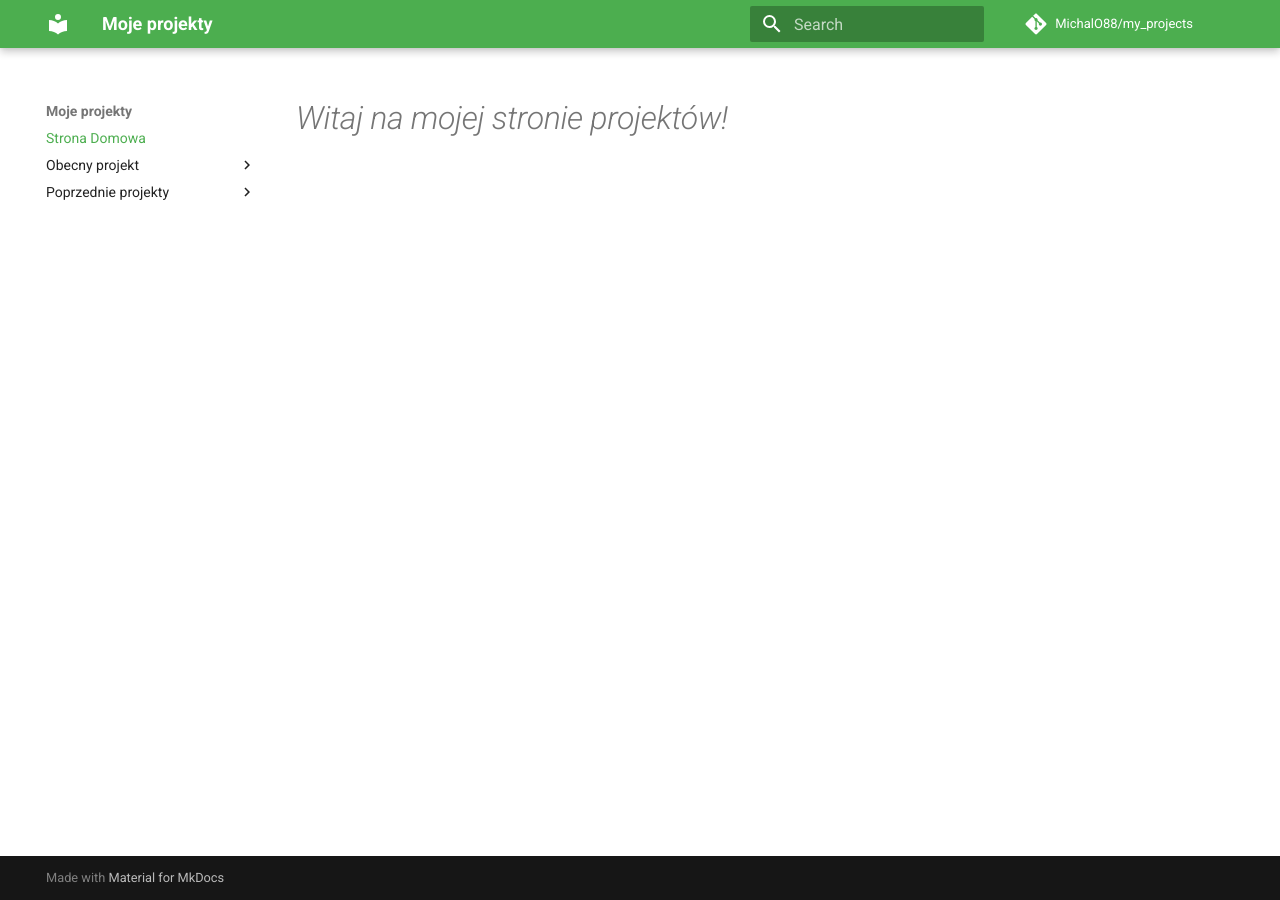
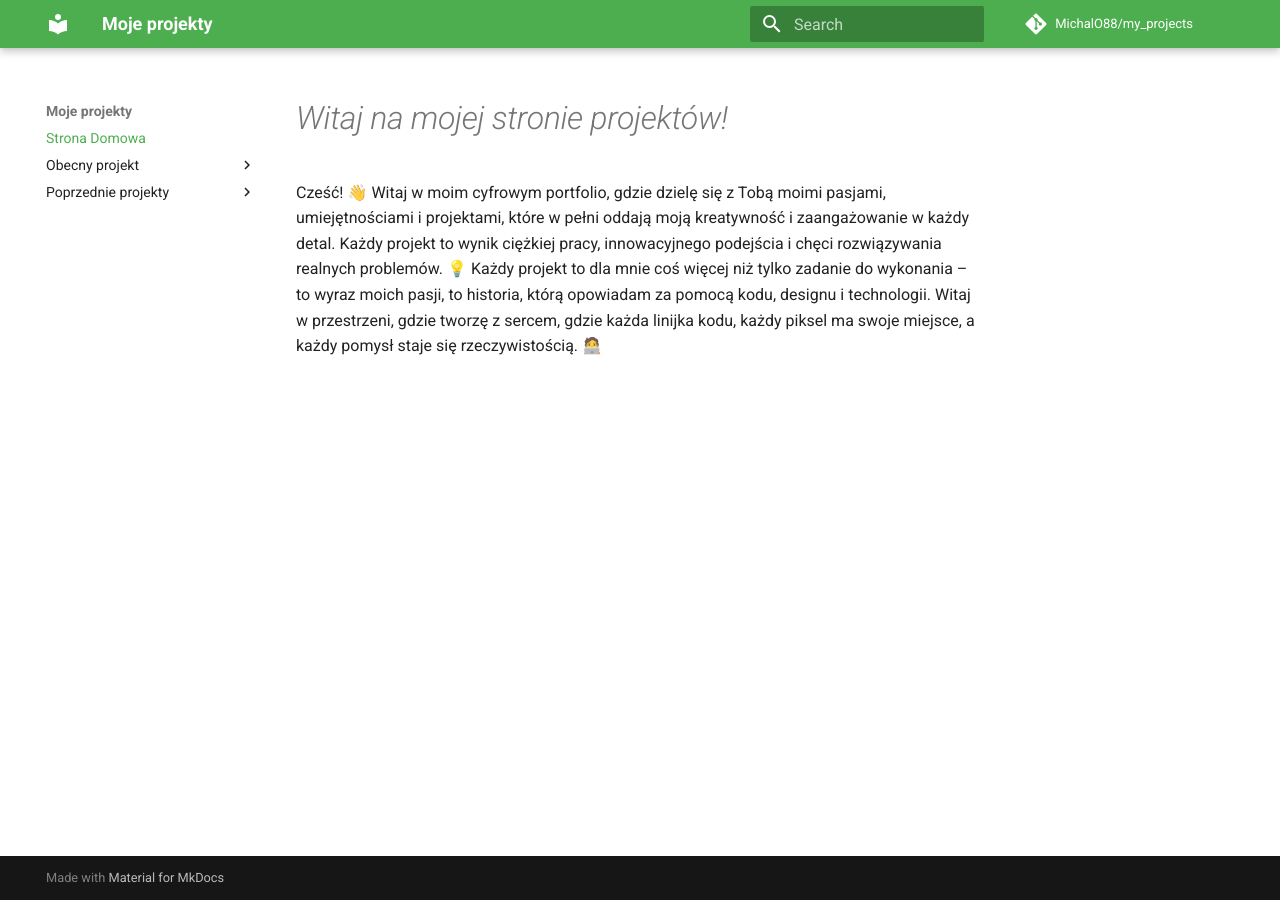
Before and after one commit to MichalO88/my_projects, an MkDocs documentation site: the page built from docs/index.md, in a window 1280 px wide. Built offline with MkDocs 1.6.1 and Material for MkDocs 9.7.7, drawn with Linux system fonts in a browser that asks for light colours; comment, search, counter and statistics services are not loaded.

Commit message:
'change'

```diff
--- a/docs/index.md
+++ b/docs/index.md
@@ -1,3 +1,3 @@
 # *Witaj na mojej stronie projektów!*
 
- <!-- *Cześć! 👋 Witaj w moim cyfrowym portfolio, gdzie dzielę się z Tobą moimi pasjami, umiejętnościami i projektami, które w pełni oddają moją kreatywność i zaangażowanie w każdy detal. Każdy projekt to wynik ciężkiej pracy, innowacyjnego podejścia i chęci rozwiązywania realnych problemów. 💡 Każdy projekt to dla mnie coś więcej niż tylko zadanie do wykonania – to wyraz moich pasji, to historia, którą opowiadam za pomocą kodu, designu i technologii. Witaj w przestrzeni, gdzie tworzę z sercem, gdzie każda linijka kodu, każdy piksel ma swoje miejsce, a każdy pomysł staje się rzeczywistością. 🧑‍💻* -->
+ Cześć! 👋 Witaj w moim cyfrowym portfolio, gdzie dzielę się z Tobą moimi pasjami, umiejętnościami i projektami, które w pełni oddają moją kreatywność i zaangażowanie w każdy detal. Każdy projekt to wynik ciężkiej pracy, innowacyjnego podejścia i chęci rozwiązywania realnych problemów. 💡 Każdy projekt to dla mnie coś więcej niż tylko zadanie do wykonania – to wyraz moich pasji, to historia, którą opowiadam za pomocą kodu, designu i technologii. Witaj w przestrzeni, gdzie tworzę z sercem, gdzie każda linijka kodu, każdy piksel ma swoje miejsce, a każdy pomysł staje się rzeczywistością. 🧑‍💻
--- a/mkdocs.yml
+++ b/mkdocs.yml
@@ -15,6 +15,6 @@ theme:
 nav:
 - Strona Domowa: index.md
 - Obecny projekt:
+  - "Przewidywanie kwoty ubezpieczenia": app_predict_insurance/index.md
+- Poprzednie projekty:
   - "Iris": iris/index.md
-- Poprzednie projekty:
-  - "Przewidywanie kwoty ubezpieczenia": app_predict_insurance/index.md
```
Also changed, not shown: 1 other file.
